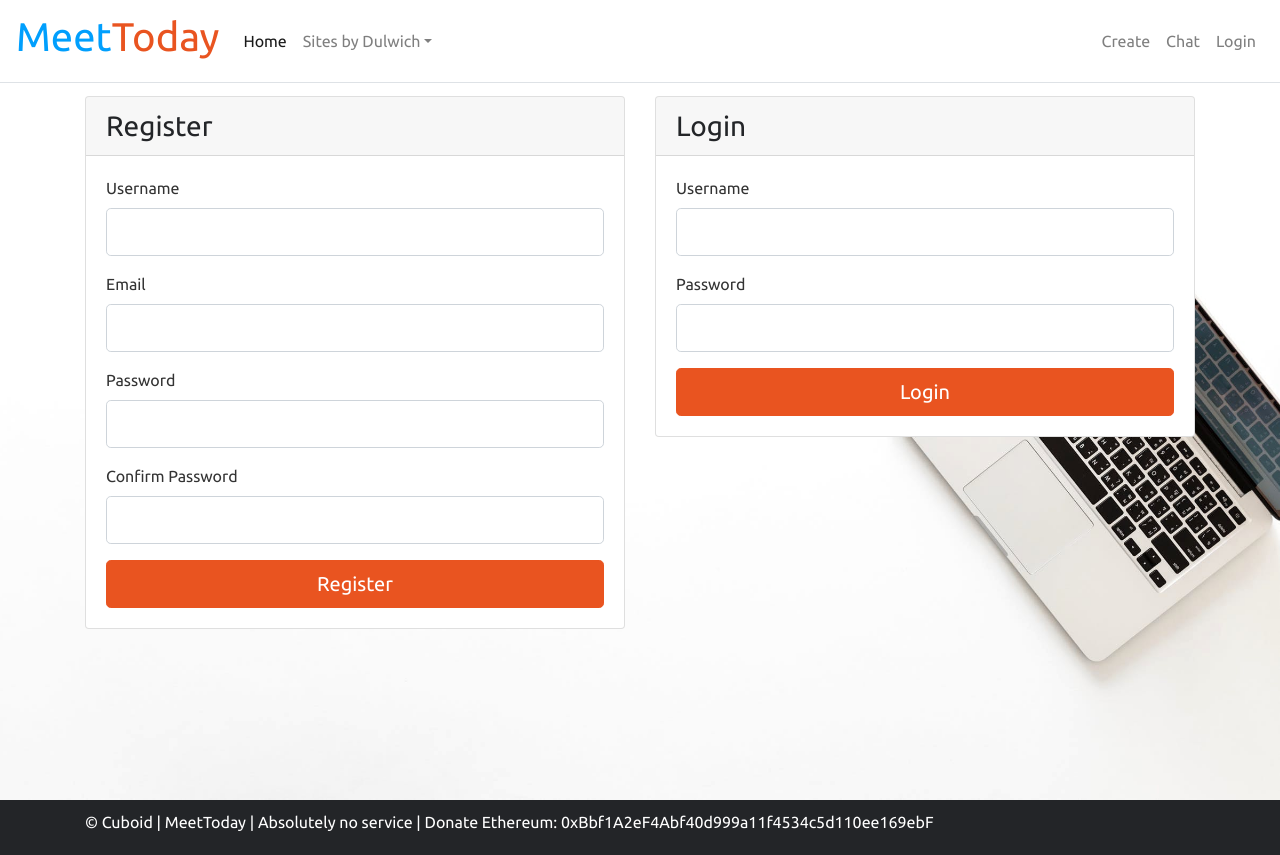
After one commit to MarkHaoxiang/meet-today, a Flask app: page /entry in a window 1280 px wide. The commit adds this page. Run offline with Flask 2, Linux system fonts and the light colour scheme; some libraries are stand-ins or nearby versions.

Commit message:
Added dashboard and login capability. Next step: switch to material design bootstrap + ability to create chat rooms.

```diff
--- a/app/app.py
+++ b/app/app.py
@@ -1,15 +1,112 @@
-from flask import Flask, render_template
-from flask_socketio import SocketIO
+from flask import Flask, render_template, flash, redirect, url_for, session, logging, request
+from flask_socketio import SocketIO, send
+from flask_mysqldb import MySQL
+from flask_wtf import FlaskForm
+from wtforms import StringField, TextAreaField, PasswordField, SubmitField, validators
+from passlib.hash import pbkdf2_sha256
+
 
 app = Flask(__name__)
+#Init
+mysql = MySQL(app)
+socketio = SocketIO(app)
+#Config
+key = 'YEK_TERCES'
+app.config['SECRET_KEY'] = key
+app.config['MYSQL_HOST'] = 'localhost'
+app.config['MYSQL_PASSWORD'] = 'password'
+app.config['MYSQL_USER'] = 'root'
+app.config['MYSQL_DB'] = 'meettoday'
 
 @app.route('/')
 def index():
+    session['logged_in'] = False
     return render_template("index.html")
 
-@app.route('/login')
+@app.route('/dashboard')
 def account():
-    return render_template("account.html")
+    #Check if user is logged in
+    try:
+        session['logged_in']
+    except:
+        flash('You have to login first before creating a meet room!', 'danger')
+        return redirect(url_for('entry'))
+    if not session['logged_in']:
+        flash('You have to login first before creating a meet room!', 'danger')
+        return redirect(url_for('entry'))
+    uname = session['user']
+    cur = mysql.connect.cursor()
+    cur.execute('SELECT*FROM users WHERE username=%s',(uname,))
+    user = cur.fetchone()
+    cur.close()
+    id = user[0]
+    email = user[1]
+    date = user[4]
+    return render_template("dashboard.html",uname=uname,id=id,email=email,date=date)
+
+@app.route('/logout')
+def logout():
+    session.clear()
+    flash('Logged Out', 'success')
+    return redirect(url_for('entry'))
+
+class EntryForm(FlaskForm):
+    uname = StringField("Username",[validators.Length(min=4,max=30)])
+    email = StringField("Email",[validators.Email()])
+    pwd = PasswordField('Password',[
+        validators.DataRequired(),
+        validators.EqualTo('pwdc')
+        ])
+    pwdc = PasswordField('Confirm Password')
+    submit1 = SubmitField('Register')
+
+class LoginForm(FlaskForm):
+    uname = StringField("Username",[validators.Length(min=4,max=30)])
+    pwd = PasswordField('Password',[validators.DataRequired()])
+    submit2 = SubmitField('Login')
+
+@app.route('/entry',methods=['GET','POST'])
+def entry():
+    #register
+    entryForm = EntryForm()
+    loginForm = LoginForm()
+    #login
+    if loginForm.submit2.data and loginForm.validate_on_submit():
+        uname = loginForm.uname.data
+        inputpwd = loginForm.pwd.data
+        cur = mysql.connect.cursor()
+        cur.execute('SELECT*FROM users WHERE username=%s',(uname,))
+        result = cur.fetchone()
+        if result != None:
+            #get password if user found
+            passwordHash = result[3]
+            if pbkdf2_sha256.verify(inputpwd+key,passwordHash):
+                session['logged_in'] = True
+                session['user'] = uname
+                return redirect(url_for('account'))
+            else:
+                flash('Incorrect password', 'danger')
+        else:
+            flash('User not found', 'danger')
+
+    if entryForm.submit1.data and entryForm.validate_on_submit():
+        cur = mysql.connection.cursor()
+        uname = entryForm.uname.data
+        cur.execute('SELECT*FROM users WHERE username=%s',(uname,))
+        result = cur.fetchone()
+        print("Registering ", result)
+        if result != None:
+            flash('Someone has already used this username!', 'danger')
+        else:
+            email = entryForm.email.data
+            pwd = pbkdf2_sha256.hash(str(entryForm.pwd.data + key))
+            cur.execute('INSERT INTO users(username,email,password) VALUES (%s,%s,%s)',(uname,email,pwd))
+            mysql.connection.commit()
+            cur.close()
+            flash('Awesome! You just registered. Please login.', 'success')
+            return redirect(url_for('entry'))
+
+    return render_template("entry.html",entryForm=entryForm,loginForm=loginForm)
 
 if __name__ == '__main__':
-    app.run(debug=True)
+    socketio.run(app)
--- a/app/static/css/meet-today.css
+++ b/app/static/css/meet-today.css
@@ -2,6 +2,7 @@
 
 html,body {
     height:100%;
+    width: 100%;
 }
 
 /*IMPORTANT: Color scheme for Meet Today */
@@ -25,6 +26,10 @@ p, a, h1, h2, h3, h4, h5, h6 {
     color: #eaf6ff;
 }
 
+.white {
+    color: white;
+}
+
 /*Navbar*/
 .nav-link {
     color: #2A2A72;
@@ -45,13 +50,17 @@ p, a, h1, h2, h3, h4, h5, h6 {
 	background-color:transparent;
 }
 
+#nav-title {
+    background-color: transparent;
+}
+
 /*Banner*/
 .banner {
     position: relative;
 
 	width: 100%;
 	height: auto;
-	min-height: 90%;
+	min-height: 100%;
     padding: 6rem 0;
 
     background-image:url('../img/banner.jpg');
@@ -60,8 +69,9 @@ p, a, h1, h2, h3, h4, h5, h6 {
     background-size: cover;
 }
 
-.transparent {
-    background-color: rgb(240,240,240,0.95);
+.header-text {
+    position: relative;
+    margin-top: 17%;
 }
 
 /*Content*/
@@ -141,7 +151,6 @@ p, a, h1, h2, h3, h4, h5, h6 {
 
 /*Footer*/
 .footer {
-
     bottom: 0;
     width: 100%;
     height: 55px;
@@ -152,3 +161,25 @@ p, a, h1, h2, h3, h4, h5, h6 {
 .footer p {
     color: white;
 }
+
+/*Entry page"*/
+.entry-block {
+    min-height: 100%;
+    width:100%;
+    background-image: url(../img/computer.jpeg);
+    background-repeat: no-repeat;
+    background-size: cover;
+    background-position: right;
+    padding-left: 0%;
+    padding-right: 0%;
+}
+.alert {
+    list-style: none;
+}
+
+/*Dashboard*/
+.card-img-top{
+    width: 200px;
+    height: 200px;
+    margin-top: 10px;
+}
--- a/app/templates/_layout.html
+++ b/app/templates/_layout.html
@@ -6,16 +6,18 @@
     <meta charset="utf-8">
     <title>Meet Today!</title>
 
+    <link rel="shortcut icon" type="image/png" href="../static/img/favicon.ico"/>
+
     <!-- CSS -->
     <link rel="stylesheet" href="../static/css/bootstrap.min.css">
     <link rel="stylesheet" href="../static/css/meet-today.css">
     <link rel="stylesheet" href="https://use.fontawesome.com/releases/v5.2.0/css/all.css" integrity="sha384-hWVjflwFxL6sNzntih27bfxkr27PmbbK/iSvJ+a4+0owXq79v+lsFkW54bOGbiDQ" crossorigin="anonymous">
 
-    <!-- Jquery + bootstrap js -->
+    <!-- Jquery + bootstrap js + other Js files -->
     <script src="https://code.jquery.com/jquery-3.3.1.slim.min.js" integrity="sha384-q8i/X+965DzO0rT7abK41JStQIAqVgRVzpbzo5smXKp4YfRvH+8abtTE1Pi6jizo" crossorigin="anonymous"></script>
+    <script src="https://cdnjs.cloudflare.com/ajax/libs/socket.io/2.1.1/socket.io.js"></script>
     <script src="https://cdnjs.cloudflare.com/ajax/libs/popper.js/1.14.3/umd/popper.min.js" integrity="sha384-ZMP7rVo3mIykV+2+9J3UJ46jBk0WLaUAdn689aCwoqbBJiSnjAK/l8WvCWPIPm49" crossorigin="anonymous"></script>
     <script src="https://stackpath.bootstrapcdn.com/bootstrap/4.1.1/js/bootstrap.min.js" integrity="sha384-smHYKdLADwkXOn1EmN1qk/HfnUcbVRZyYmZ4qpPea6sjB/pTJ0euyQp0Mk8ck+5T" crossorigin="anonymous"></script>
-    <script src="../static/js/meet-today.js"></script>
     <script type="text/javascript">
         externalFunction();
     </script>
--- /dev/null
+++ b/app/templates/entry.html
@@ -0,0 +1,128 @@
+{% extends '_layout.html' %}
+
+{% block body %}
+
+<nav class="navbar fixed-top navbar-expand-lg navbar-light border-bottom" id="mynav">
+    <!-- logo + brand -->
+    <a class="navbar-brand" href="#"><h1 class="cerulean">Meet<span class="text-primary">Today</span></h1></a>
+    <!-- Responsive -->
+    <button class="navbar-toggler" type="button" data-toggle="collapse" data-target="#navigation" aria-controls="navigation" aria-expanded="false" aria-label="Toggle navigation">
+        <span class="navbar-toggler-icon"></span>
+    </button>
+    <!-- links -->
+    <div class="collapse navbar-collapse" id="navigation">
+        <ul class="navbar-nav mr-auto">
+            <li class="nav-item active">
+                <a class="nav-link" href="http://127.0.0.1:5000/">Home <span class="sr-only">(current)</span></a>
+            </li>
+            <li class="nav-item dropdown">
+                <a class="nav-link dropdown-toggle" data-toggle="dropdown" href="#" role="button" aria-haspopup="true" aria-expanded="false">Sites by Dulwich</a>
+                <div class="dropdown-menu">
+                    <a class="dropdown-item" href="http://dcbinspire.com/index.html">DCB Inspire</a>
+                    <a class="dropdown-item" href="#"> DCB Careers</a>
+                    <a class="dropdown-item" href="https://beijing.dulwich.org/">DCB</a>
+                </div>
+            </li>
+        </ul>
+        <ul class="navbar-nav ml-auto">
+            <li class="nav-item">
+                <a class="nav-link" href="/dashboard">Create</a>
+            </li>
+            <li class="nav-item">
+                <a class="nav-link" href="/join">Chat</a>
+            </li>
+            <li class="nav-item">
+                <a class="nav-link" href="/entry">Login</a>
+            </li>
+        </ul>
+    </div>
+</nav>
+
+<div class="container-fluid entry-block">
+    <div class="container">
+    <div class="row">
+        <div class="col-md-12">
+            <br><br><br><br>
+            <div class="row">
+                <div class="col-md-6">
+                    <!-- form card register -->
+                    <div class="card">
+                        <div class="card-header">
+                            <h3 class="mb-0">Register</h3>
+                        </div>
+                        <div class="card-body">
+                            <form class="form" action="{{url_for('entry')}}" method="POST">
+                                <div class="form-group">
+                                    <label for="uname">Username</label>
+                                    {{entryForm.uname(class_="form-control form-control-lg")}}
+                                </div>
+                                <div class="form-group">
+                                    <label for="email">Email</label>
+                                    {{entryForm.email(class_="form-control form-control-lg")}}
+                                </div>
+                                <div class="form-group">
+                                    <label for="pwd">Password</label>
+                                    {{entryForm.pwd(class_="form-control form-control-lg")}}
+                                </div>
+                                <div class="form-group">
+                                    <label for="pwdc">Confirm Password</label>
+                                    {{entryForm.pwdc(class_="form-control form-control-lg")}}
+                                </div>
+                                {{entryForm.submit1(class_="btn btn-primary btn-lg btn-block")}}
+                                {{entryForm.csrf_token}}
+                                {% if entryForm.errors %}
+                                    <ul class="errors">
+                                        {% for field_name, field_errors in entryForm.errors|dictsort if field_errors %}
+                                            {% for error in field_errors %}
+                                                <li>{{ entryForm[field_name].label }}: {{ error }}</li>
+                                            {% endfor %}
+                                        {% endfor %}
+                                    </ul>
+                                {% endif %}
+                            </form>
+                        </div>
+                    </div>
+                </div>
+
+                <div class="col-md-6">
+                    <!-- form card login -->
+                    <div class="card">
+                        <div class="card-header">
+                            <h3 class="mb-0">Login</h3>
+                        </div>
+                        <div class="card-body">
+                            <form class="form" action="{{url_for('entry')}}" method="POST">
+                                <div class="form-group">
+                                    <label for="uname">Username</label>
+                                    {{loginForm.uname(class_="form-control form-control-lg")}}
+                                </div>
+                                <div class="form-group">
+                                    <label>Password</label>
+                                    {{loginForm.pwd(class_="form-control form-control-lg")}}
+                                </div>
+                                {{ loginForm.submit2(class_="btn btn-primary btn-lg btn-block")}}
+                                {{ loginForm.csrf_token }}
+                            </form>
+                        </div>
+                    </div>
+                    <br>
+                    <!-- Message flashing -->
+                    {% with messages = get_flashed_messages(with_categories=true) %}
+                        {% if messages %}
+                        <ul class=flashes>
+                            {% for category, message in messages %}
+                                <li class="alert alert-{{ category }}">{{ message }}</li>
+                            {% endfor %}
+                        </ul>
+                        {% endif %}
+                    {% endwith %}
+                </div>
+            </div>
+        </div>
+    </div>
+</div>
+</div>
+
+{% include '_footer.html' %}
+
+{% endblock %}
```
Also changed, not shown: app/static/js/meet-today.js (+6 -1 lines), app/templates/_navbar.html (+9 -9 lines), app/templates/dashboard.html (added, +62 -0 lines), app/templates/index.html (+7 -12 lines), app/static/img/banner.jpg, app/static/img/computer.jpeg (added), app/static/img/favicon.ico (added), 6 other files.
